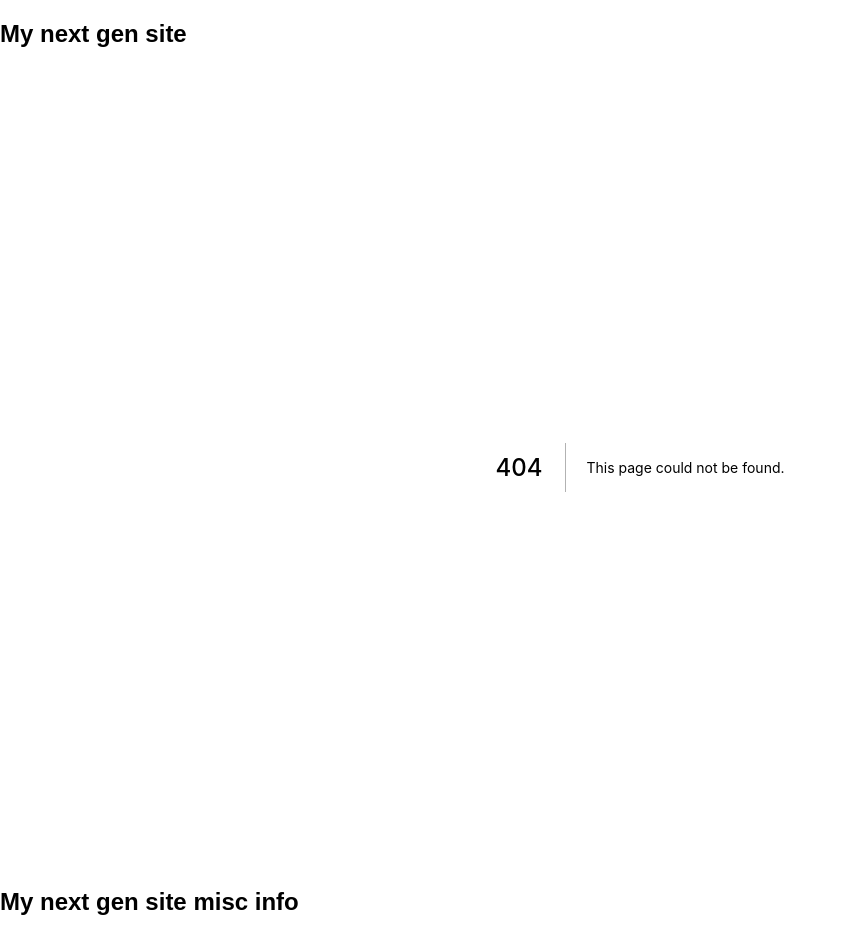
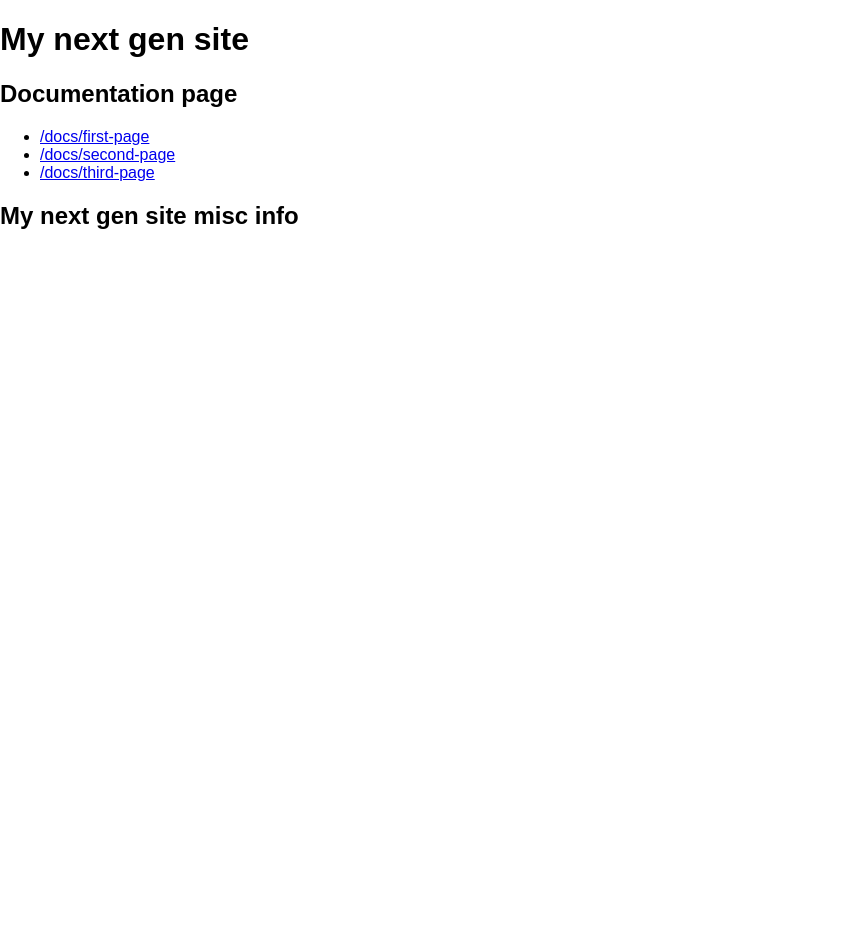
Before and after one commit to Vlad1m1ru5/next-gen-site, a Next.js app: page /docs in a window 1280 px wide. Before the commit this address had no page. Shown: the whole page, without its empty margins (0-846 px from the left). After the commit the page ends 800 px from the top, so only its background shows below. Built offline with nearby package versions, Linux system fonts and the light colour scheme.

Commit message:
develop
docs slugs pages create

```diff
--- /dev/null
+++ b/api/docs.ts
@@ -0,0 +1,17 @@
+export const findAllTitles = async (): Promise<string[]> => {
+
+  return [
+    'First Page',
+    'Second Page',
+    'Third Page'
+  ]
+}
+
+export const findAllByTitleIn = async (titles: string[] = []): Promise<string[]> => {
+
+  const paths = titles
+    .map(title => title.toLocaleLowerCase())
+    .map(title => title.trim().replace(' ', '-'))
+
+  return paths
+}
--- a/components/header.tsx
+++ b/components/header.tsx
@@ -2,7 +2,7 @@ import React from 'react'
 
 const Header: React.FunctionComponent = ({ children }) => (
   <header>
-    <h2>My next gen site</h2>
+    <h1>My next gen site</h1>
     {children}
   </header>
 )
--- /dev/null
+++ b/pages/docs/index.tsx
@@ -0,0 +1,56 @@
+import React from 'react'
+import { findAllTitles, findAllByTitleIn } from 'api/docs'
+import Link from 'next/link'
+import { GetStaticProps } from 'next'
+import { useRouter } from 'next/dist/client/router'
+
+type Props = {
+  slugs: string[]
+}
+
+const DocsPage: React.FunctionComponent<Props> = ({ slugs }) => {
+
+  const { route } = useRouter()
+
+  const getAbsUrl = (slug: string) => `${route}/${slug}`
+
+  const getLink = (path: string, index: number) => (
+    <Link
+      key={index}
+      href={path}
+    >
+      <a>{path}</a>
+    </Link>
+  )
+
+  const getItem = (component: JSX.Element, index: number) => (
+    <li key={index}>{component}</li>
+  )
+
+  return (
+    <>
+      <h2>Documentation page</h2>
+      <ul>
+        {slugs
+          .map(getAbsUrl)
+          .map(getLink)
+          .map(getItem)
+        }
+      </ul>
+    </>
+  )
+}
+
+export default DocsPage
+
+export const getStaticProps: GetStaticProps<Props> = async () => {
+
+  const titles = await findAllTitles()
+  const slugs = await findAllByTitleIn(titles)
+
+  return {
+    props: {
+      slugs
+    }
+  }
+}
--- a/pages/index.tsx
+++ b/pages/index.tsx
@@ -1,5 +1,5 @@
 import React from 'react'
 
-const IndexPage = () => <div>Chewie we're home</div>
+const HomePage: React.FunctionComponent = () => <div>Chewie we&apos;re home</div>
 
-export default IndexPage
+export default HomePage
```
Also changed, not shown: pages/docs/[slug].tsx (added, +43 -0 lines).
